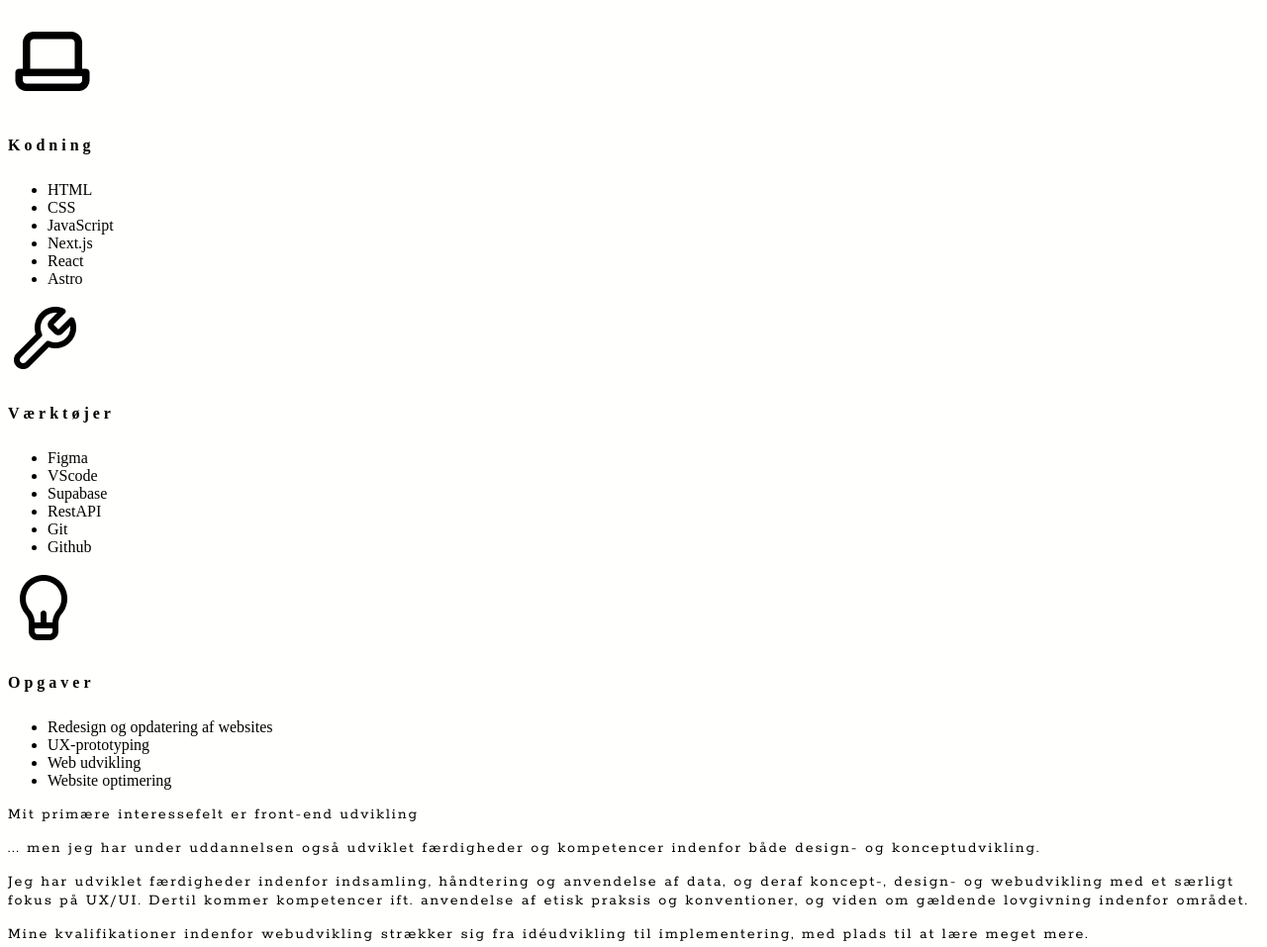
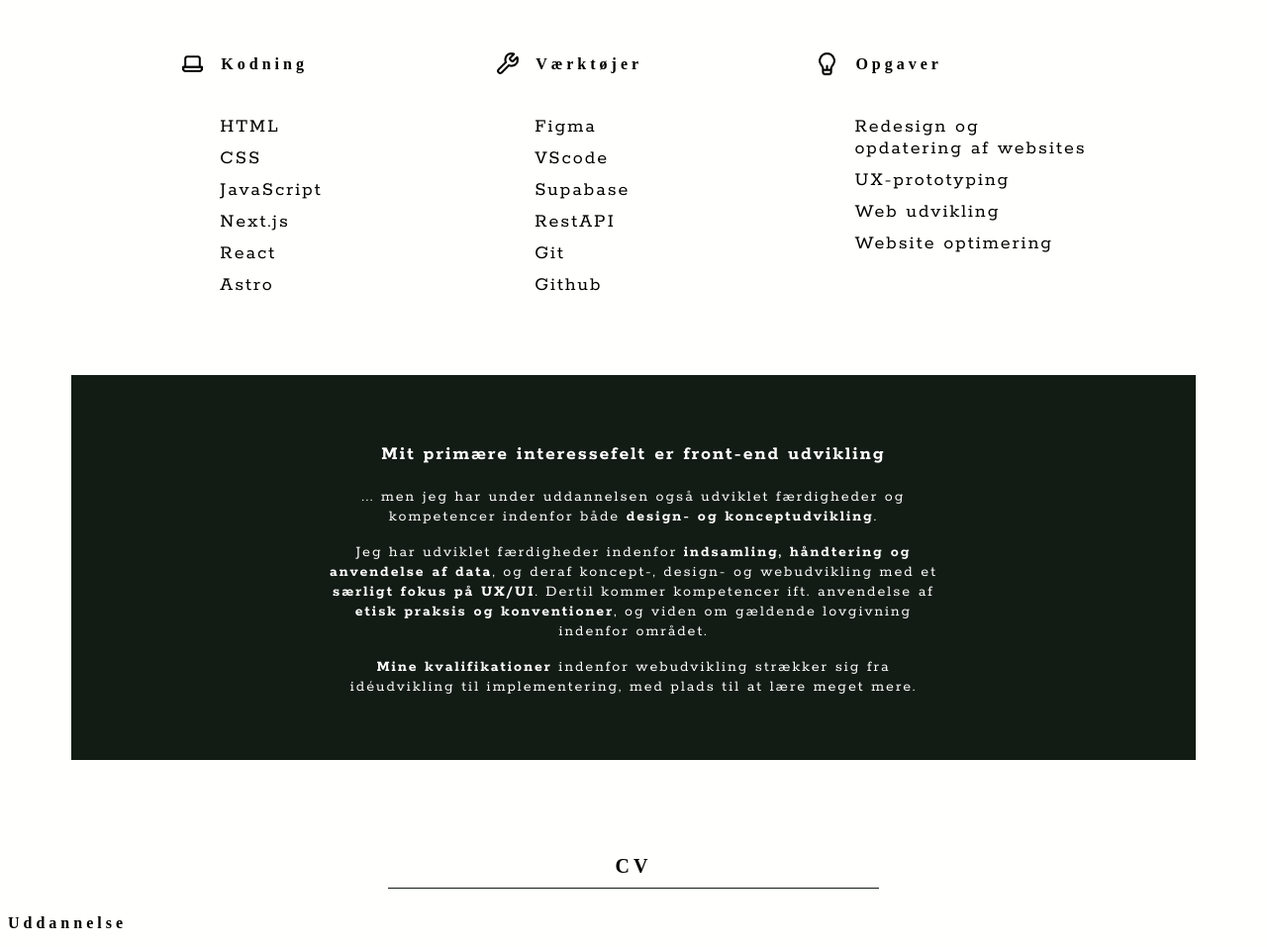
Before and after one commit to kivi0001/Praktik_portfolio, a plain HTML site: page index.html in a window 1280 px wide. Shown: the part 2579-3536 px from the top of the page at 99% size. Drawn offline with Linux system fonts and the light colour scheme; a web font is replaced by a local one.

Commit message:
faglige kompetencer sektion

```diff
--- a/index.html
+++ b/index.html
@@ -171,6 +171,7 @@
             </a>
           </div>
           <a
+            class="view-on-git-p"
             target="_blank"
             href="https://github.com/kivi0001?tab=repositories"
           >
@@ -183,10 +184,12 @@
         <div class="competencies-div">
           <div class="coding-div">
             <div class="prof-skills-headlines-divs">
+              <div class="icon">
                 <img
                   src="imgs/laptop.png"
                   alt="et ikon som forestiller en bærbar computer."
                 />
+              </div>
               <h5>Kodning</h5>
             </div>
             <ul class="coding-ul">
@@ -200,10 +203,12 @@
           </div>
           <div class="tools-div">
             <div class="prof-skills-headlines-divs">
+              <div class="icon">
                 <img
                   src="imgs/tool.png"
                   alt="et ikon som forestiller en svensknøgle."
                 />
+              </div>
               <h5>Værktøjer</h5>
             </div>
             <ul class="tools-ul">
@@ -217,14 +222,16 @@
           </div>
           <div class="tasks-div">
             <div class="prof-skills-headlines-divs">
+              <div class="icon">
                 <img
                   src="imgs/tasks_lightbulb.png"
                   alt="et ikon som forestiller en elpære."
                 />
+              </div>
               <h5>Opgaver</h5>
             </div>
             <ul class="tasks-ul">
-              <li>Redesign og opdatering af websites</li>
+              <li>Redesign og <br />opdatering af websites</li>
               <li>UX-prototyping</li>
               <li>Web udvikling</li>
               <li>Website optimering</li>
@@ -237,17 +244,18 @@
           </p>
           <p>
             ... men jeg har under uddannelsen også udviklet færdigheder og
-            kompetencer indenfor både design- og konceptudvikling.
+            kompetencer indenfor både <b>design- og konceptudvikling</b>.
           </p>
           <p>
-            Jeg har udviklet færdigheder indenfor indsamling, håndtering og
-            anvendelse af data, og deraf koncept-, design- og webudvikling med
-            et særligt fokus på UX/UI. Dertil kommer kompetencer ift. anvendelse
-            af etisk praksis og konventioner, og viden om gældende lovgivning
-            indenfor området.
+            Jeg har udviklet færdigheder indenfor
+            <b>indsamling, håndtering og anvendelse af data</b>, og deraf
+            koncept-, design- og webudvikling med et
+            <b>særligt fokus på UX/UI</b>. Dertil kommer kompetencer ift.
+            anvendelse af <b>etisk praksis og konventioner</b>, og viden om
+            gældende lovgivning indenfor området.
           </p>
           <p>
-            Mine kvalifikationer indenfor webudvikling strækker sig fra
+            <b>Mine kvalifikationer</b> indenfor webudvikling strækker sig fra
             idéudvikling til implementering, med plads til at lære meget mere.
           </p>
         </div>
--- a/main.css
+++ b/main.css
@@ -51,6 +51,13 @@ h5{
     font-size: 16px;
     letter-spacing: 4px;
     font-weight: 600;
+}
+
+li{
+    font-family: rokkitt;
+    font-size: 20px;
+    letter-spacing: 2px;
+    list-style-type: none;
 }
 
 /* HEADER */
@@ -174,6 +181,165 @@ h5{
 }
 
 
+/* MAIN */
+
+main{
+    max-width: 1600px;
+    margin: auto;
+}
+
+/* ABOUT ME */
+
+#about-me-div{
+    display: flex;
+    flex-wrap: wrap;
+    justify-content: center;
+    gap: 10%;
+    margin-top: 2em;
+}
+
+#about-me-div div{
+    max-width: 500px;
+}
+
+
+/* PREVIOUS WORK */
+/* mangler hover funktioner */
+
+.previous-work-section{
+    margin-top: 5em;
+}
+
+.projects-div{
+    display: grid;
+    Grid-template-columns: repeat(auto-fit, minmax(600px, 1fr));
+    row-gap: 3em;
+    margin-top: 3em;
+}
+
+.projects-div div{
+    text-align: center;
+}
+
+.img-link{
+    max-width: 500px;
+    height: 300px;
+    margin: auto;
+}
+
+.img-link img{
+    max-width: 100%;
+    height: 100%;
+    object-fit: contain;
+}
+
+.projects-div h5{
+    margin-bottom: 0;
+}
+
+.projects-div p{
+    margin-top: 0;
+}
+
+.view-github-div{
+    display: flex;
+    flex-wrap: wrap;
+    justify-content: center;
+    align-items: center;
+    margin-top: 4em;
+}
+
+.view-github-div:hover{
+    cursor: pointer;
+}
+
+.view-github-div a{
+    color: black;
+}
+
+.view-github-div p{
+    font-family: hepta;
+    letter-spacing: 4px;
+}
+
+.git-logo-div{
+    max-width: 80px;
+    height: 75px;
+}
+
+.git-logo-div:hover{
+    cursor: pointer;
+}
+
+.git-logo-div img{
+    width: 100%;
+    height: 100%;
+    object-fit: cover;
+}
+
+/* PROFESSIONAL SKILLS */
+
+.competencies-div{
+    display: flex;
+    flex-wrap: wrap;
+    justify-content: space-evenly;
+    margin-top: 2rem;
+}
+
+.prof-skills-headlines-divs{
+    display: flex;
+    align-items: center;
+    column-gap: 1em;
+}
+
+.tasks-ul li,
+.tools-ul li,
+.coding-ul li{
+    margin-top: 0.5em;
+}
+
+.icon{
+    max-width: 25px;
+    height: 25px;
+}
+.icon img{
+    width: 100%;
+    height: auto;
+}
+
+.my-field-of-interest-div{
+    background-color: #121B14;
+    color: #fffffd;
+    text-align: center;
+    padding: 3em 20vw;
+    margin: 5vw;
+}
+
+
+.my-field-of-interest-div p{
+    line-height: 1.25;
+}
+.first-line-p{
+    font-size: 20px;
+    font-weight: bold;
+
+}
+
+/* RESUME */
+
+.resume-section{
+    margin-top: 6em;
+}
+
+
+/* FOOTER */
+
+footer{
+    background-color: #121B14;
+}
+
+/* RESPONSIVENESS */
+
 @media (max-width: 768px) {
     .header-section{
         display: block;
@@ -203,6 +369,7 @@ h5{
     .second-line{
         font-size: 12px;
         padding: 0 1em;
+
     }
 
     .hero-section{
@@ -221,94 +388,26 @@ h5{
     #about-me-div{
         gap: 0;
     }
-}
-/* MAIN */
 
-main{
-    max-width: 1600px;
-    margin: auto;
+    .view-on-git-p{
+        display: none;
     }
 
-/* ABOUT ME */
-
-#about-me-div{
-    display: flex;
-    flex-wrap: wrap;
-    justify-content: center;
-    gap: 10%;
-    margin-top: 2em;
+    .competencies-div{
+        flex-direction: column;
+        align-items: center;
     }
 
-#about-me-div div{
-    max-width: 500px;
+    .competencies-div div{
+        width: 275px;
     }
 
-
-/* PREVIOUS WORK */
-
-.previous-work-section{
-    margin-top: 5em;
+    .my-field-of-interest-div{
+        padding: 3em;
     }
-
-.projects-div{
-    display: grid;
-    Grid-template-columns: repeat(auto-fit, minmax(600px, 1fr));
-    row-gap: 3em;
-    margin-top: 3em;
 }
-
-.projects-div div{
-    text-align: center;
-}
-
-.img-link{
-    max-width: 500px;
-    height: 300px;
-    margin: auto;
-}
-
-.img-link img{
-    width: 100%;
-    height: 100%;
-    object-fit: cover;
-}
-
-.projects-div h5{
-    margin-bottom: 0;
-}
-
-.projects-div p{
-    margin-top: 0;
-}
-
-.view-github-div{
-    display: flex;
-    justify-content: center;
-    align-items: center;
-    margin-top: 4em;
-}
-
-.view-github-div a{
-    color: black;
-}
-
-.view-github-div p{
-    font-family: hepta;
-    letter-spacing: 4px;
-}
-
-.git-logo-div{
-    max-width: 80px;
-    height: 75px;
-}
-
-.git-logo-div img{
-    width: 100%;
-    height: 100%;
-    object-fit: cover;
-}
-
-
-footer{
-    background-color: #121B14;
-}
+/* Generelt mangler:
+Sidste sektioner,
+hover funktioner på links
+bevægelse i scroll funktioner
+responsive check */
```
Lines whose indentation alone changed are shown as unchanged.
